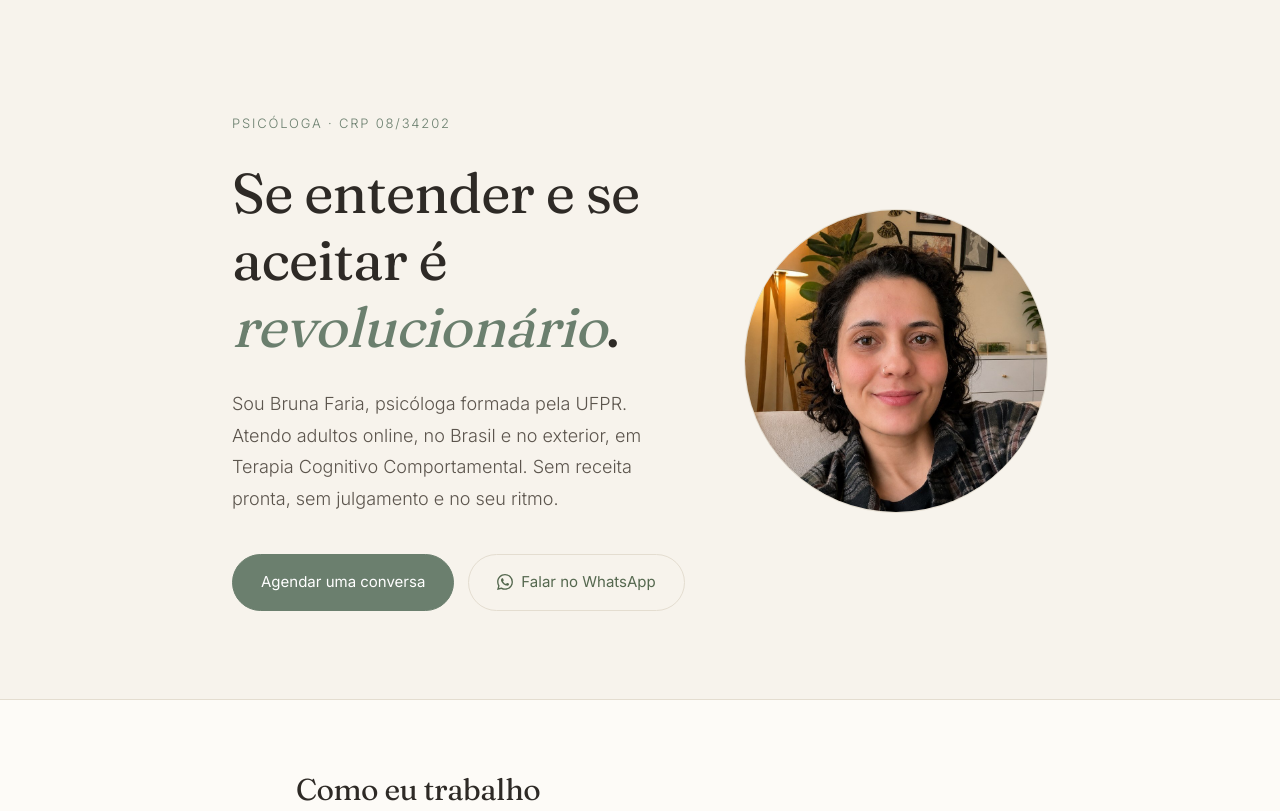
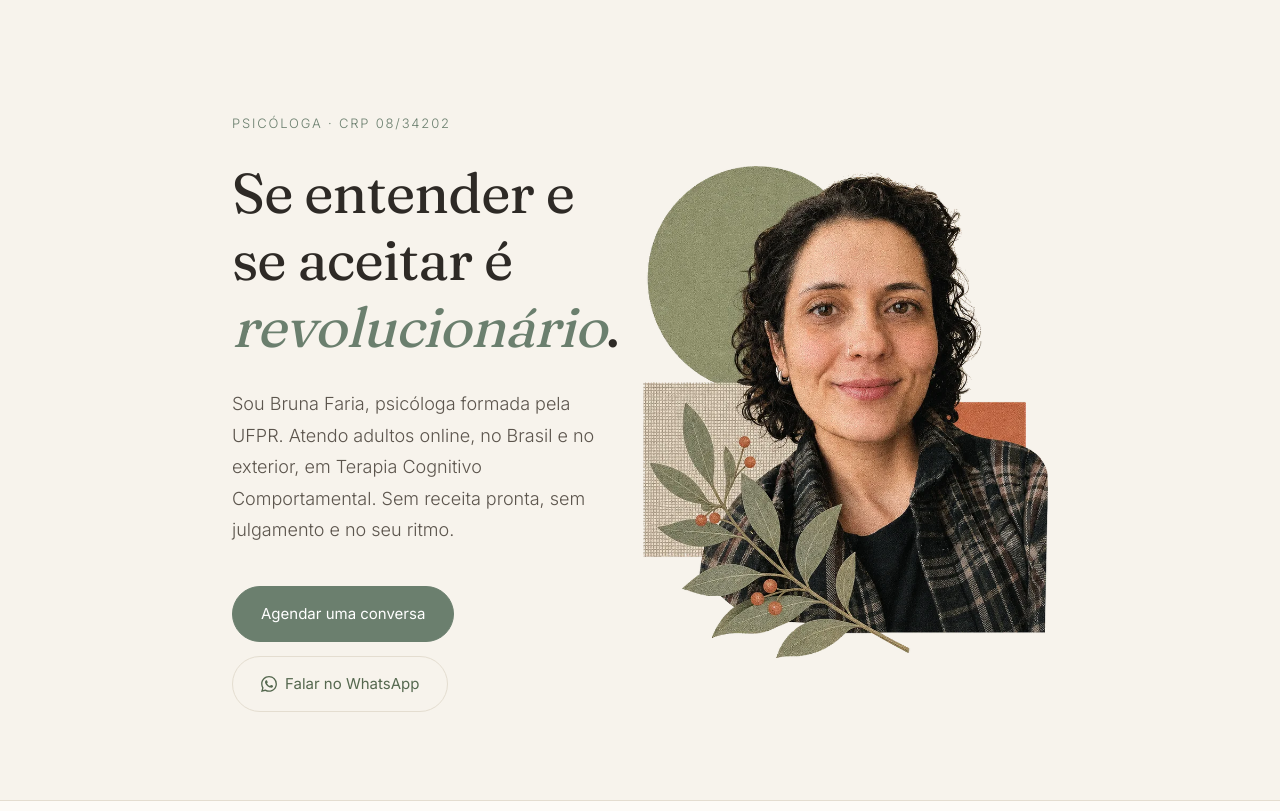
Before and after one commit to bcrfaria/bruna-page, an Astro site: page / in a window 1280 px wide. Shown: the top 811 px of the page. Built offline with nearby package versions, Linux system fonts and the light colour scheme; Astro itself is replaced by a stand-in of ours.

Commit message:
Retrato em colagem no hero, com fundo transparente
WebP com alpha (200K contra 1.4M em PNG). Sem recorte circular nem
moldura: a colagem assenta direto no papel e avança sobre a coluna
de texto, sem cobrir palavra nenhuma.

```diff
--- a/src/config.ts
+++ b/src/config.ts
@@ -7,7 +7,7 @@ export const site = {
   tagline: 'Se entender e se aceitar é revolucionário.',
   descricao:
     'Psicóloga (CRP 08/34202) com atendimento online em Terapia Cognitivo Comportamental para adultos no Brasil e no exterior. Espaço afirmativo para pessoas LGBTQIA+ e neurodivergentes.',
-  foto: '/img/bruna.jpg',
+  foto: '/img/bruna-colagem.webp',
 
   // Endereço público atual. Ao apontar o domínio próprio, trocar aqui e também
   // o `site`/`base` no astro.config.mjs.
--- a/src/pages/index.astro
+++ b/src/pages/index.astro
@@ -75,8 +75,8 @@ const jsonLd = {
         <img
           class="retrato"
           src={url(site.foto)}
-          width="901"
-          height="901"
+          width="760"
+          height="923"
           alt={`Retrato de ${site.nome}`}
           fetchpriority="high"
         />
@@ -340,21 +340,29 @@ const jsonLd = {
         align-items: center;
       }
 
+      /* A colagem tem fundo transparente e forma própria: sem recorte
+         circular nem moldura, ela assenta direto no papel da página. */
       .retrato {
         width: 100%;
-        max-width: 15rem;
+        max-width: 20rem;
         height: auto;
-        aspect-ratio: 1;
-        object-fit: cover;
-        border-radius: 50%;
         justify-self: center;
         order: -1;
-        border: 1px solid var(--linha);
       }
 
       @media (min-width: 46rem) {
-        .hero-grid { grid-template-columns: 1fr minmax(0, 19rem); }
-        .retrato { max-width: none; order: 0; justify-self: end; }
+        .hero-grid { grid-template-columns: 1fr minmax(0, 24rem); }
+        .retrato {
+          max-width: none;
+          order: 0;
+          justify-self: end;
+          /* Avança sobre a coluna de texto: a sobreposição é parte da
+             linguagem de colagem. O texto continua legível porque a
+             margem esquerda da imagem é fundo transparente. */
+          width: calc(100% + 2rem);
+          margin-left: -2rem;
+          position: relative;
+        }
       }
 
       .eyebrow {
@@ -376,7 +384,7 @@ const jsonLd = {
         margin: 0;
         font-size: 1.125rem;
         color: var(--tinta-suave);
-        max-width: 58ch;
+        max-width: 46ch;
       }
 
       .acoes {
```
Also changed, not shown: originais/bruna-foto-original.jpg (renamed from public/img/bruna.jpg), public/img/bruna-colagem.webp (added), 5 other files.
